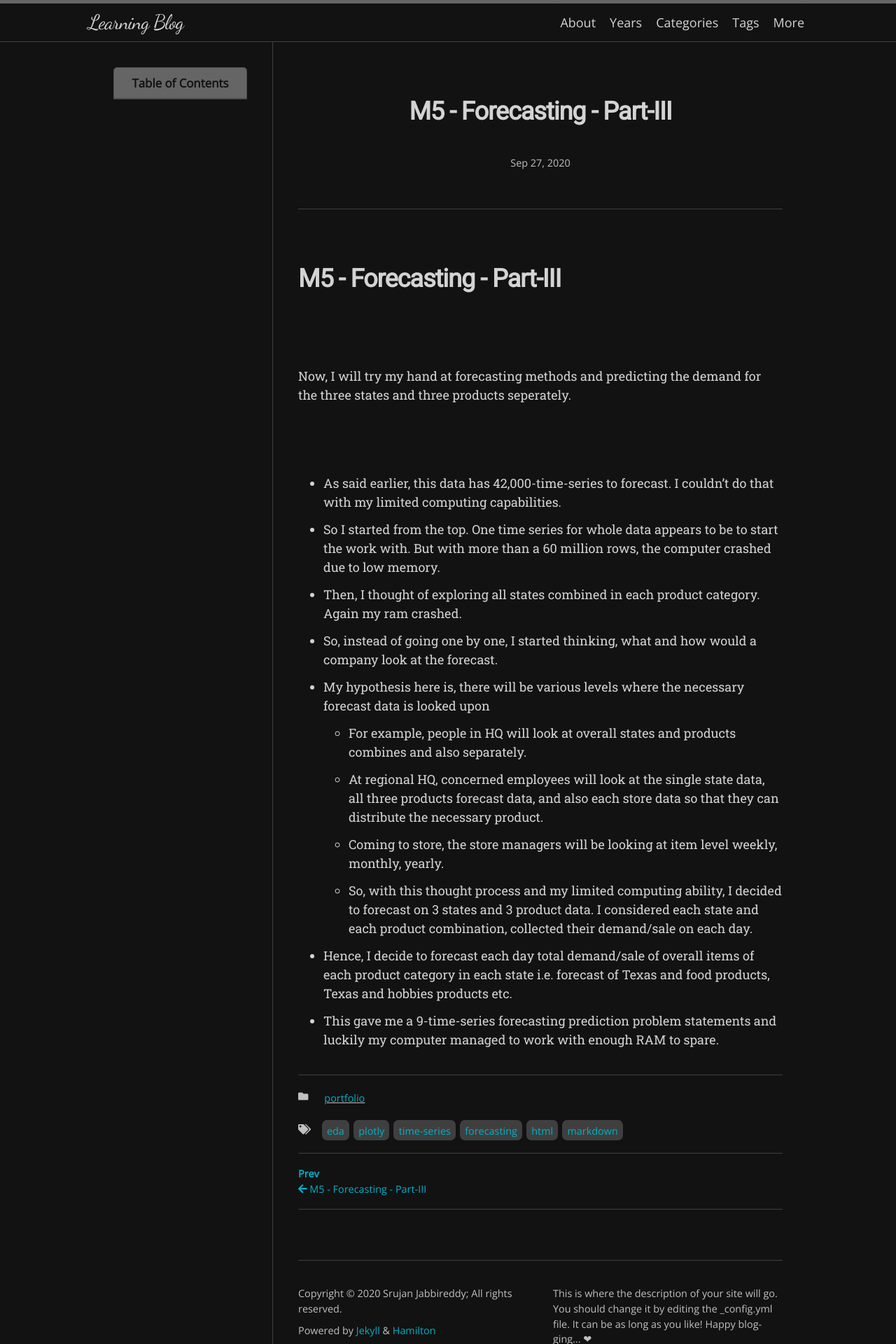
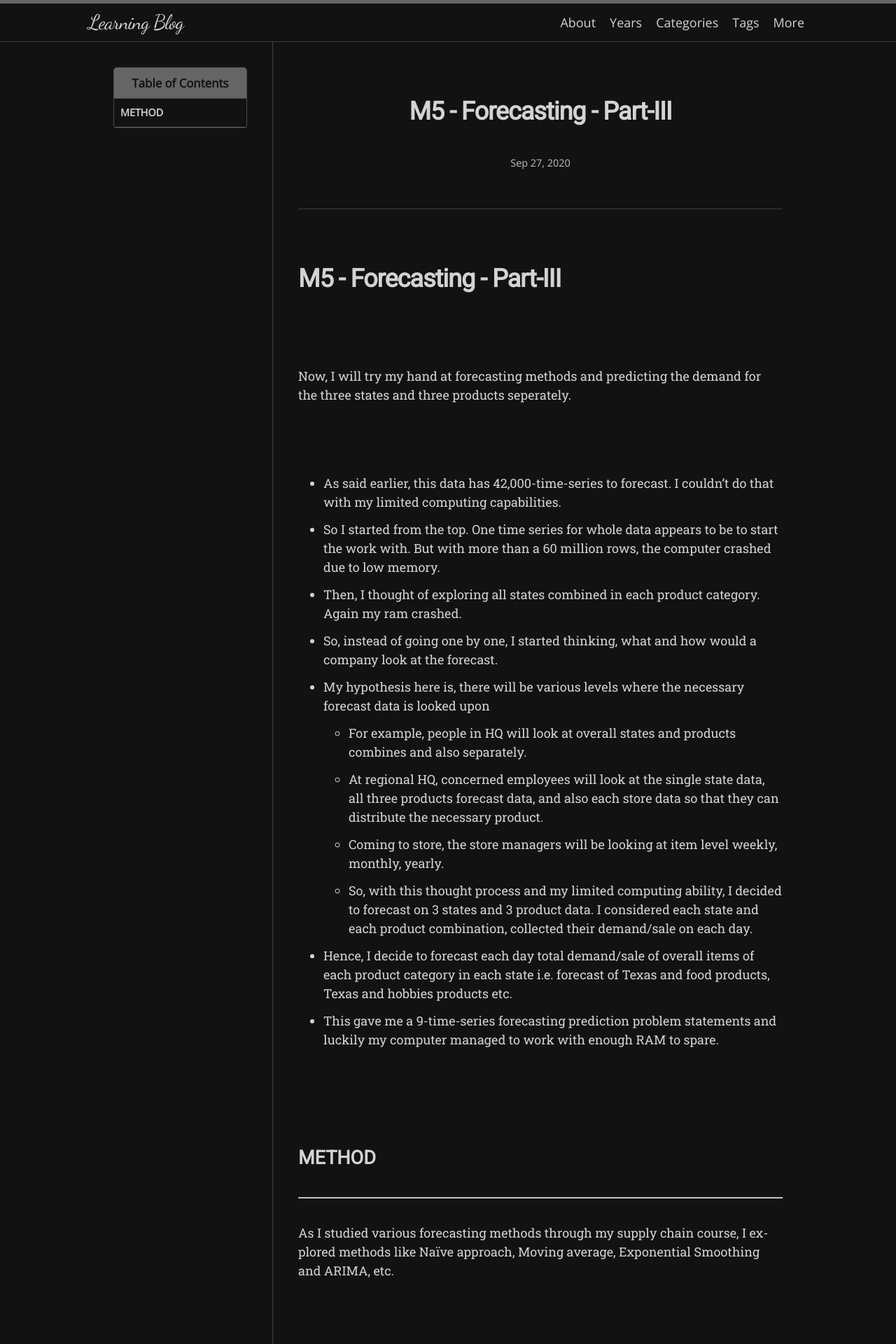
Before and after one commit to srujanreddyj/blog, a Jekyll site: the page built from _posts/2020-09-27-M5_31.md, in a window 1280 px wide. Shown: the top 1920 px of the page at 70% size. Built offline with Jekyll 4.4.1, drawn with Linux system fonts in a browser that asks for light colours; nearby versions of some CDN libraries; some web fonts are replaced; some of the changed text lies outside the part shown.

Commit message:
Update 2020-09-27-M5_31.md

```diff
--- a/_posts/2020-09-27-M5_31.md
+++ b/_posts/2020-09-27-M5_31.md
@@ -22,3 +22,14 @@ Now, I will try my hand at forecasting methods and predicting the demand for the
   * So, with this thought process and my limited computing ability, I decided to forecast on 3 states and 3 product data. I considered each state and each product combination, collected their demand/sale on each day.
 * Hence, I decide to forecast each day total demand/sale of overall items of each product category in each state i.e. forecast of Texas and food products, Texas and hobbies products etc.
 * This gave me a 9-time-series forecasting prediction problem statements and luckily my computer managed to work with enough RAM to spare.
+
+<p>&nbsp;</p>
+## METHOD
+---
+As I studied various forecasting methods through my supply chain course, I explored methods like Naïve approach, Moving average, Exponential Smoothing and ARIMA, etc.
+<p>&nbsp;</p>
+A Brief Introduction to above mentioned methods.
+ * **NAIVE APPROACH:** It simply forecasts the next day's sales as the current day's sales.
+ * **MOVING AVERAGE:** Here I calculate the mean sale over the previous 30 days and forecast them as the next day's sale.
+ * **EXPONENTIAL SMOOTHING:** Exponential smoothing uses a weighted average, whereas the time moves back, the weight decay for that respective period. The previous time steps are exponentially weighted and added up to generate the forecast. This method is heavily depended on trend and seasonality in the data.
+ * **ARIMA [Auto Regressive Integrated Moving Average]:** While exponential smoothing models are based on a description of trend and seasonality in data, ARIMA models aim to describe the correlations in the time series.
```
